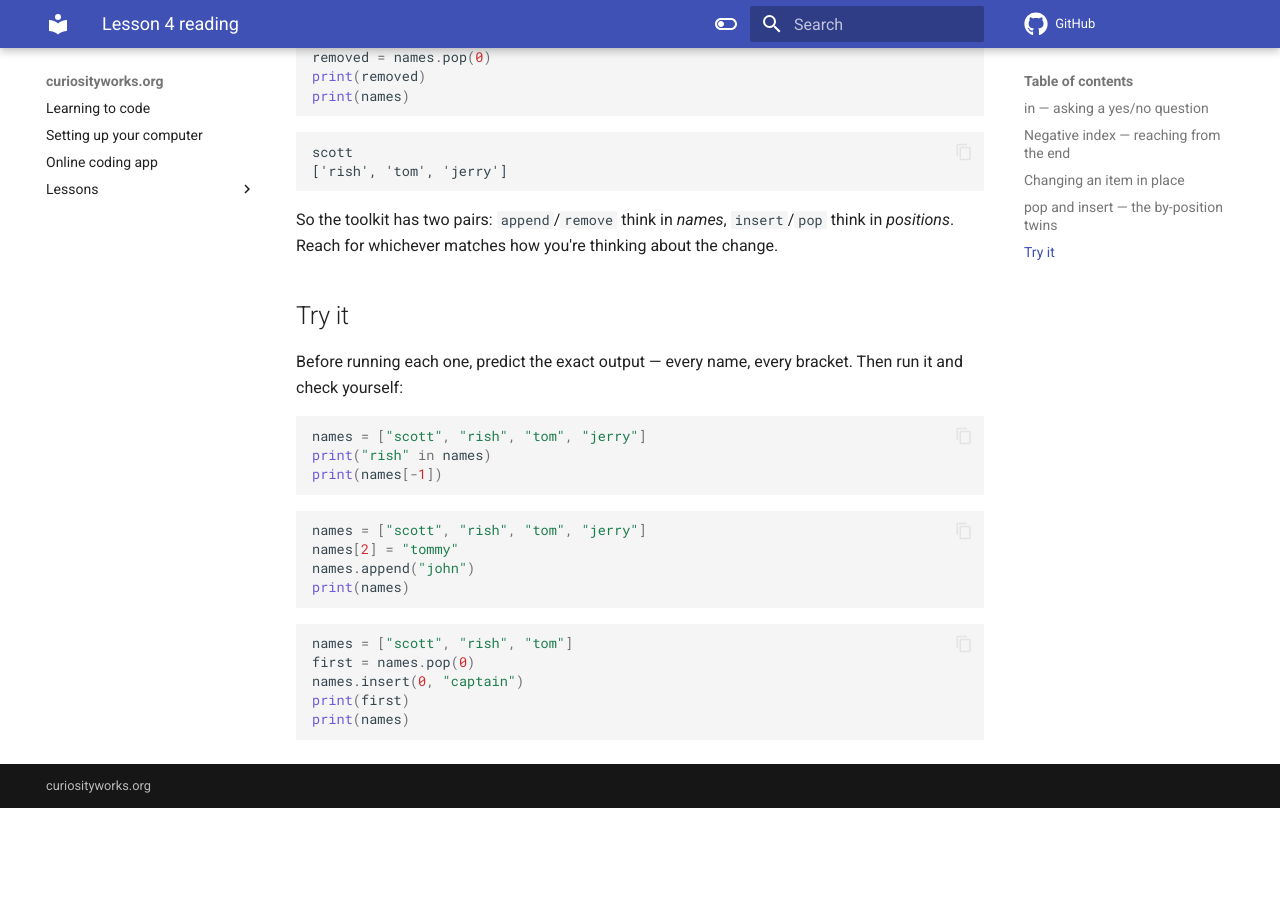
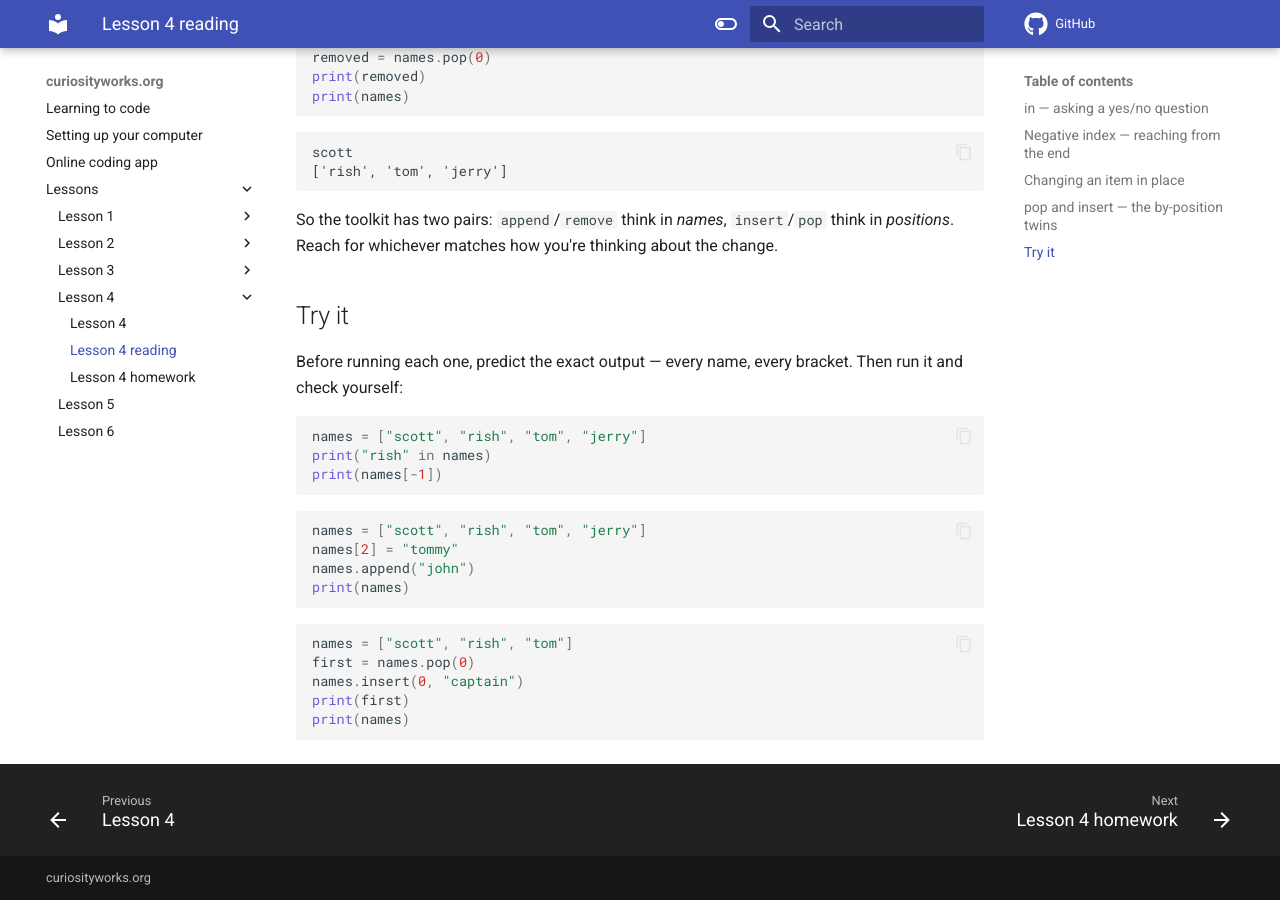
Before and after one commit to curiosinauts/site, an MkDocs documentation site: the page built from docs/lessons/lesson4_reading.md, in a window 1280 px wide and 900 px high, scrolled down 2558 px. Built offline with MkDocs 1.6.1 and Material for MkDocs 9.7.7, drawn with Linux system fonts in a browser that asks for light colours; comment, search, counter and statistics services are not loaded; before the commit the page ends 3366 px from its top, so only the background shows below that.

Commit message:
updating side nav

```diff
--- a/mkdocs.yml
+++ b/mkdocs.yml
@@ -21,7 +21,10 @@ nav:
       - 'lessons/lesson3.md'
       - 'Lesson 3 reading': 'lessons/lesson3_reading.md'
       - 'Lesson 3 homework': 'lessons/lesson3_homework.md'
-    - 'lessons/lesson4.md'
+    - 'Lesson 4':
+      - 'lessons/lesson4.md'
+      - 'Lesson 4 reading': 'lessons/lesson4_reading.md'
+      - 'Lesson 4 homework': 'lessons/lesson4_homework.md'
     - 'lessons/lesson5.md'
     - 'lessons/lesson6.md'
   # - Commands:
```
